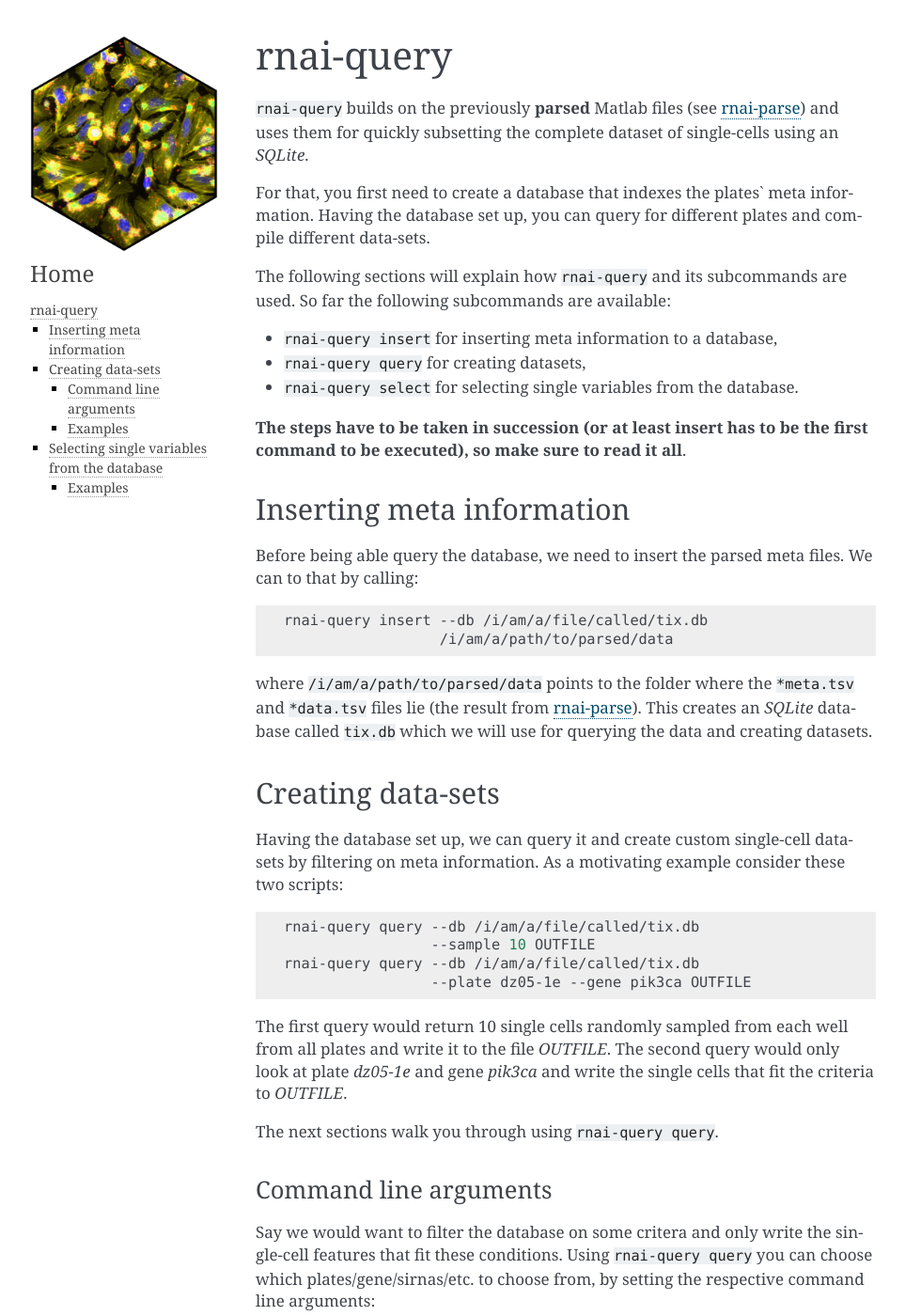
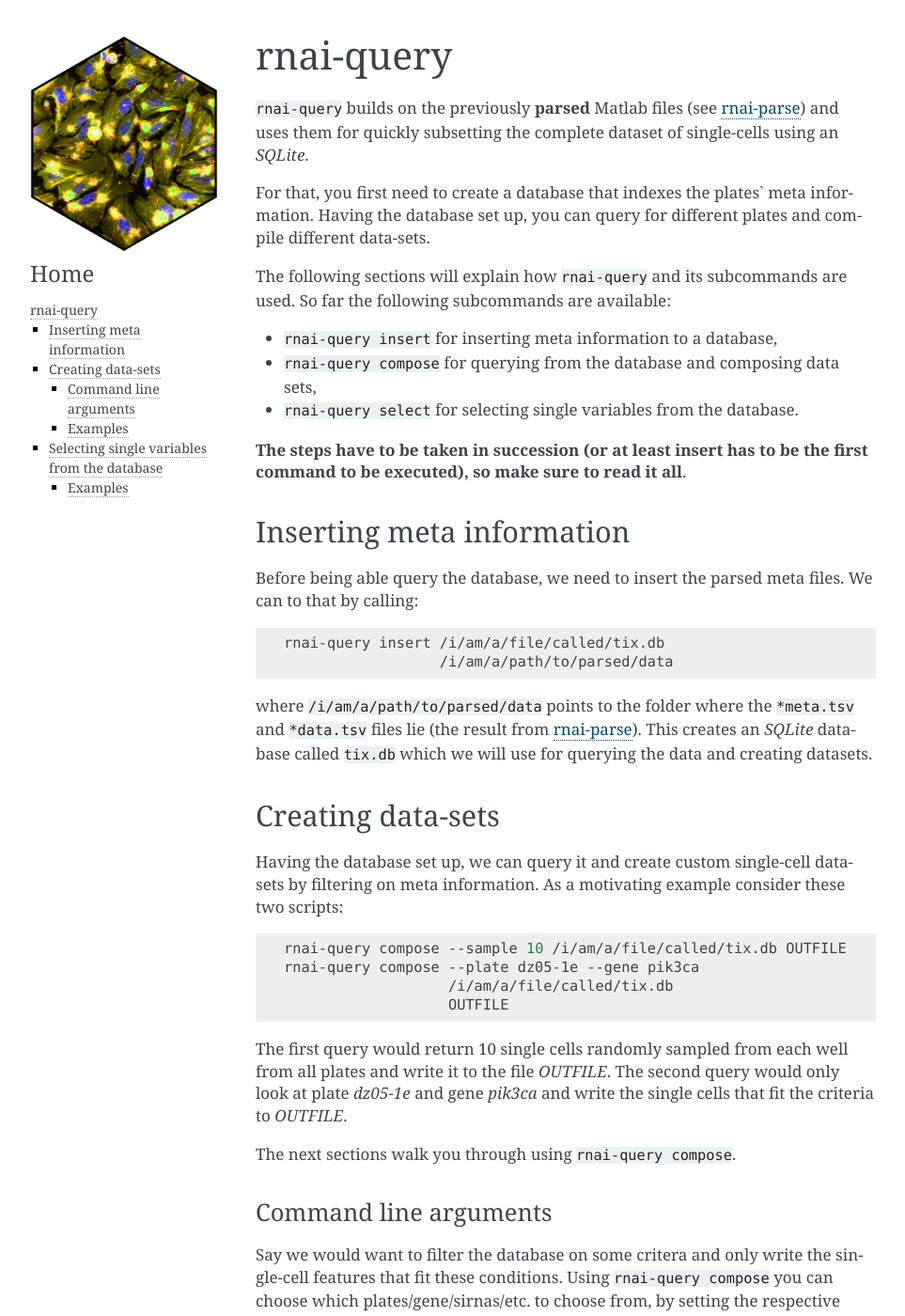
Before and after one commit to dirmeier/rnaiutilities, a Sphinx documentation site: the page built from docs/source/rnai_query.rst, in a window 1280 px wide and 1400 px high. Shown: the whole window at 94% size, without its empty margins (148-1111 px from the left). Built offline with Sphinx 7.4.7, drawn with Linux system fonts in a browser that asks for light colours; some of the changed text lies outside the part shown.

Commit message:
Updates docu

```diff
--- a/docs/source/rnai_query.rst
+++ b/docs/source/rnai_query.rst
@@ -13,7 +13,7 @@ The following sections will explain how ``rnai-query`` and its subcommands
 are used. So far the following subcommands are available:
 
 * ``rnai-query insert`` for inserting meta information to a database,
-* ``rnai-query query`` for creating datasets,
+* ``rnai-query compose`` for querying from the database and composing data sets,
 * ``rnai-query select`` for selecting single variables from the database.
 
 **The steps have to be taken in succession (or at least insert has to be the first command to be executed), so make sure to read it all**.
@@ -27,7 +27,7 @@ We can to that by calling:
 
 .. code-block:: bash
 
-  rnai-query insert --db /i/am/a/file/called/tix.db
+  rnai-query insert /i/am/a/file/called/tix.db
                     /i/am/a/path/to/parsed/data
 
 where ``/i/am/a/path/to/parsed/data`` points to the folder where the ``*meta.tsv``
@@ -45,17 +45,17 @@ example consider these two scripts:
 
 .. code-block:: bash
 
-  rnai-query query --db /i/am/a/file/called/tix.db
-                   --sample 10 OUTFILE
-  rnai-query query --db /i/am/a/file/called/tix.db
-                   --plate dz05-1e --gene pik3ca OUTFILE
+  rnai-query compose --sample 10 /i/am/a/file/called/tix.db OUTFILE
+  rnai-query compose --plate dz05-1e --gene pik3ca
+                     /i/am/a/file/called/tix.db
+                     OUTFILE
 
 The first query would return 10 single cells randomly sampled from each well
 from all plates and write it to the file `OUTFILE`. The second query would
 only look at plate *dz05-1e* and gene *pik3ca* and write the single cells
 that fit the criteria to `OUTFILE`.
 
-The next sections walk you through using ``rnai-query query``.
+The next sections walk you through using ``rnai-query compose``.
 
 
 .. _cmdlineargs-label:
@@ -64,7 +64,7 @@ Command line arguments
 ======================
 
 Say we would want to filter the database on some critera and only write the
-single-cell features that fit these conditions. Using ``rnai-query query`` you
+single-cell features that fit these conditions. Using ``rnai-query compose`` you
 can choose which plates/gene/sirnas/etc. to choose from, by setting the
 respective command line arguments:
 
@@ -126,9 +126,8 @@ to *OUTFILE*.
 
 .. code-block:: bash
 
-  rnai-query query --db database.db
-                   --sample 100
-                   OUTFILE
+  rnai-query compose --sample 100
+                     database.db OUTFILE
 
 
 Filter by pathogens *shigella* and *bartonella* and write **standardized** data
@@ -136,9 +135,8 @@ to *OUTFILE*.
 
 .. code-block:: bash
 
-  rnai-query query --db database.db
-                   --pathogen shigella,bartonella
-                   OUTFILE
+  rnai-query compose --pathogen shigella,bartonella
+                     database.db OUTFILE
 
 
 Filter by pathogens *Shigella* and *Bartonella* and gene *pik3ca* and write
@@ -146,11 +144,10 @@ standardized data to *OUTFILE*.
 
 .. code-block:: bash
 
-  rnai-query query --db database.db
-                   --pathogen shigella,bartonella
-                   --gene pik3ca
-                   --normalize zscore
-                   OUTFILE
+  rnai-query compose --pathogen shigella,bartonella
+                     --gene pik3ca
+                     --normalize zscore
+                     database.db OUTFILE
 
 
 Filter by pathogens *Shigella* and *Bartonella* and gene *pik3ca* and only
@@ -158,11 +155,10 @@ write debug info.
 
 .. code-block:: bash
 
-  rnai-query query --db database.db
-                   --pathogen shigella,bartonella
-                   --gene pik3ca
-                   --debug
-                   OUTFILE
+  rnai-query compose --pathogen shigella,bartonella
+                     --gene pik3ca
+                     --debug
+                     database.db OUTFILE
 
 
 Filter by gene *nfkb1*, pathogen *Shigella*, study *infectx*, *pooled*
@@ -170,14 +166,13 @@ designs, sample 1000 cells per well and write *un-normalized* data to *OUTFILE*.
 
 .. code-block:: bash
 
-  rnai-query query --db database.db
-                   --gene nfkb1
-                   --pathogen shigella
-                   --study infectx
-                   --design p
-                   --sample 1000
-                   --normalize none
-                   OUTFILE
+  rnai-query compose  --gene nfkb1
+                      --pathogen shigella
+                      --study infectx
+                      --design p
+                      --sample 1000
+                      --normalize none
+                      database.db OUTFILE
 
 
 Filter by gene *pik3ca* and *mock*, feature classes *cells* and *perinuclei*,
@@ -187,15 +182,13 @@ to *OUTFILE*.
 
 .. code-block:: bash
 
-  rnai-query query --db /i/am/a/file/called/tix.db
-                   --featureclass cells,perinuclei
-                   --gene pik3ca,mock
-                   --library d
-                   --design p
-                   --pathogen shigella,bartonella
-                   --sample 100
-                   OUTFILE
-
+  rnai-query compose --featureclass cells,perinuclei
+                     --gene pik3ca,mock
+                     --library d
+                     --design p
+                     --pathogen shigella,bartonella
+                     --sample 100
+                     database.db OUTFILE
 
 Selecting single variables from the database
 ............................................
@@ -214,9 +207,9 @@ would call
 
 .. code-block:: bash
 
-   rnai-query select --plate dz05-1e gene
+   rnai-query select --plate dz05-1e database.db gene
 
-``rnai-query select`` takes the same filters as ``rnai-query query``, except
+``rnai-query select`` takes the same filters as ``rnai-query compose``, except
 *sample*, *normalize* and *debug*, so check section :ref:`cmdlineargs-label`.
 
 
@@ -231,9 +224,8 @@ Select which genes are available for pathogens *shigella* and *bartonella*.
 
 .. code-block:: bash
 
-  rnai-query select --db database.db
-                    --pathogen shigella,bartonella
-                    genes
+  rnai-query select --pathogen shigella,bartonella
+                    database.db gene
 
 
 Select which libraries are available for pathogens *shigella* and
@@ -241,10 +233,9 @@ Select which libraries are available for pathogens *shigella* and
 
 .. code-block:: bash
 
-  rnai-query select --db database.db
-                    --pathogen shigella,bartonella
+  rnai-query select --pathogen shigella,bartonella
                     --gene pik3ca
-                    library
+                    database.db library
 
 
 Select pathogens for which *pik3ca* and *mock*, feature classes *cells*
@@ -253,9 +244,8 @@ available.
 
 .. code-block:: bash
 
-  rnai-query select --db /i/am/a/file/called/tix.db
-                    --featureclass cells,perinuclei
+  rnai-query select --featureclass cells,perinuclei
                     --gene pik3ca,mock
                     --library d
                     --design p
-                    pathogen
+                    database.db pathogen
```
Also changed, not shown: docs/source/api.rst (+0 -7 lines), docs/source/index.rst (+9 -1 lines), docs/source/modules.rst (added, +19 -0 lines), docs/source/rnai_parse.rst (+4 -3 lines), 2 other files.
